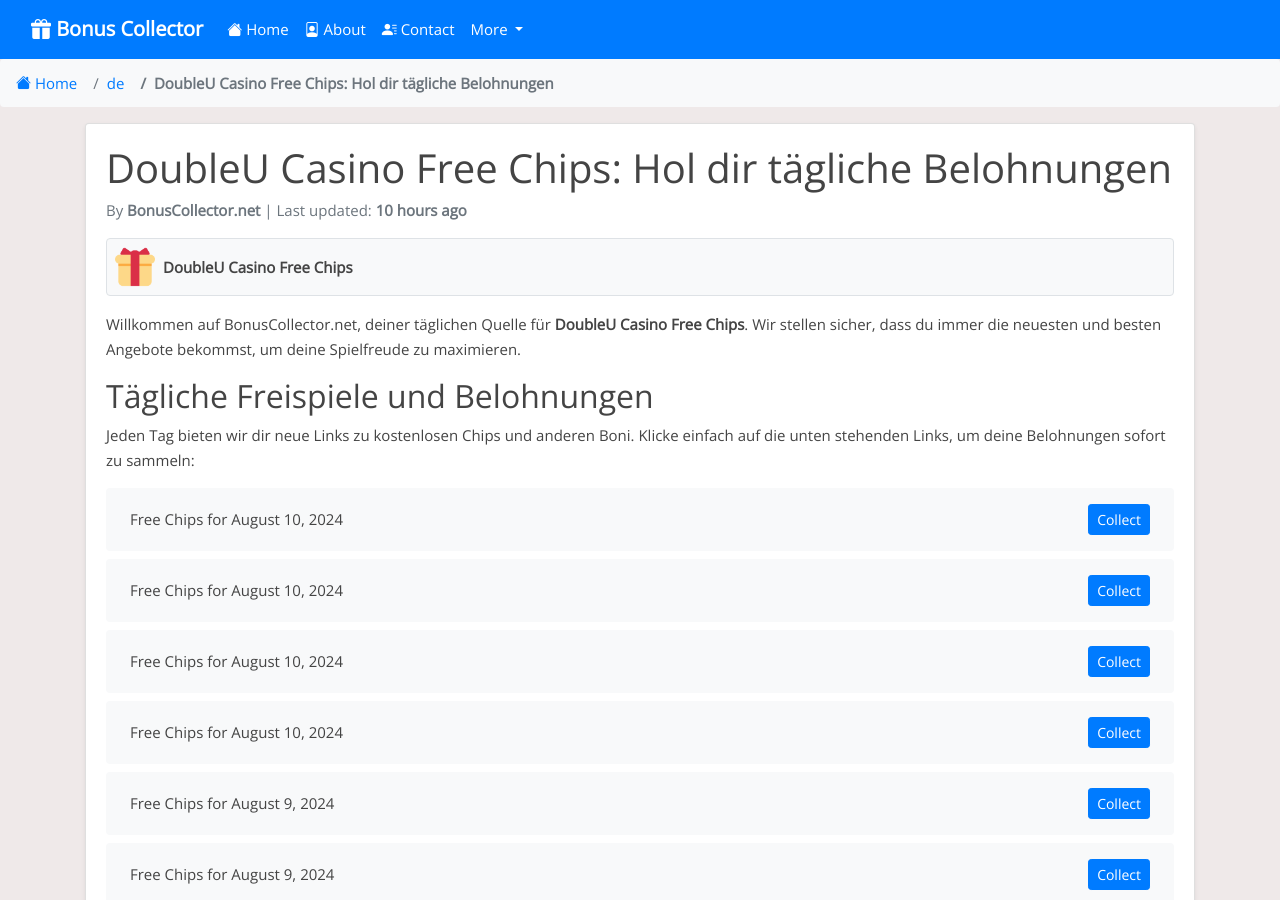
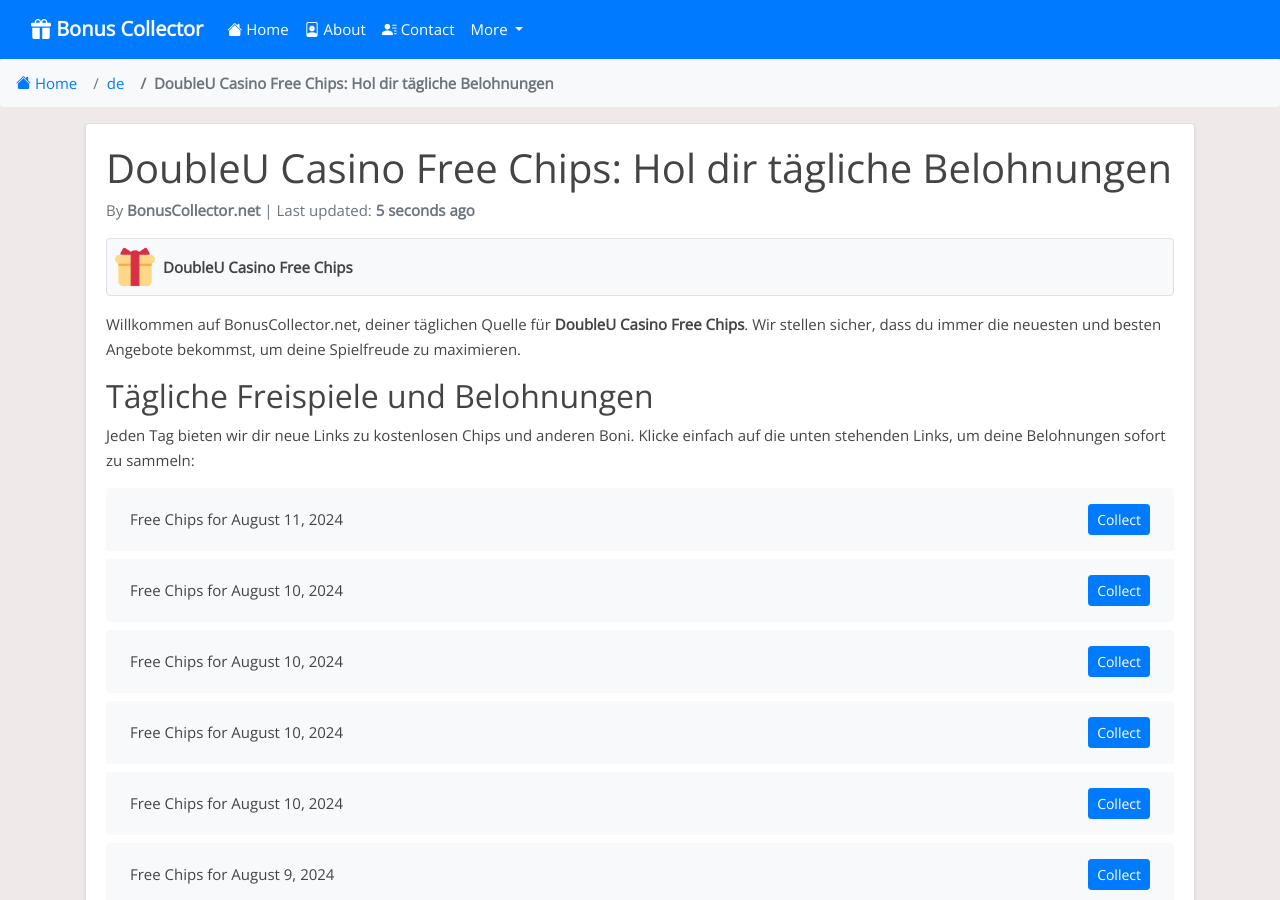
Before and after one commit to Prollad99/bs-net, a Jekyll site: the page built from de/_posts/2024-07-19-doubleu-casino.md, in a window 1280 px wide and 900 px high. Built offline with Jekyll 4.4.1, drawn with Linux system fonts in a browser that asks for light colours; nearby versions of some CDN libraries; comment, search, counter and statistics services are not loaded; some of the changed text lies outside the part shown.

Commit message:
Update doubleu-casino reward links and last modified date

```diff
--- a/_data/include_files.yml
+++ b/_data/include_files.yml
@@ -5,7 +5,7 @@
   last_modified: 2024-08-10 13:50:39
 
 doubleu-casino.html:
-  last_modified: 2024-08-10 13:50:12
+  last_modified: 2024-08-11 00:30:48
 
 bingo-bash.html:
   last_modified: 2024-08-10 03:35:28
--- a/_includes/doubleu-casino.html
+++ b/_includes/doubleu-casino.html
@@ -1,4 +1,8 @@
 <ul class="list-group mt-3 mb-4">
+  <li class="list-group-item d-flex justify-content-between align-items-center">
+    <span>Free Chips for August 11, 2024</span>
+    <a href="https://duc.link/insta_dk1djvq0" class="btn btn-primary btn-sm">Collect</a>
+  </li>
   <li class="list-group-item d-flex justify-content-between align-items-center">
     <span>Free Chips for August 10, 2024</span>
     <a href="https://duc.link/insta_e0cme9zk" class="btn btn-primary btn-sm">Collect</a>
@@ -395,8 +399,4 @@
     <span>Free Chips for Invalid Date</span>
     <a href="https://duc.link/TourneyChipsJul05y8c0" class="btn btn-primary btn-sm">Collect</a>
   </li>
-  <li class="list-group-item d-flex justify-content-between align-items-center">
-    <span>Free Chips for Invalid Date</span>
-    <a href="http://duc.link/x0705qnc" class="btn btn-primary btn-sm">Collect</a>
-  </li>
 </ul>
```
Also changed, not shown: links-json/doubleu-casino.json (+4 -3 lines).
